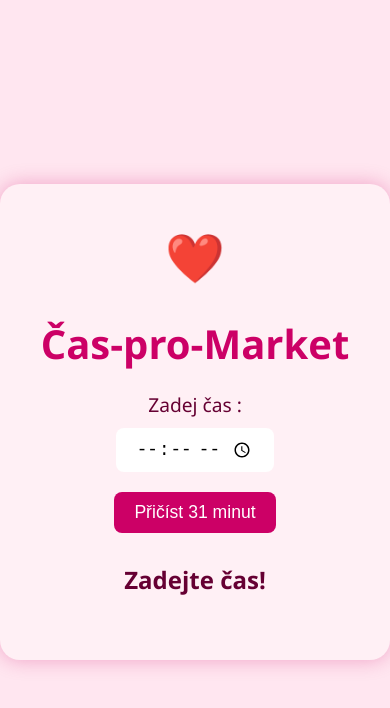
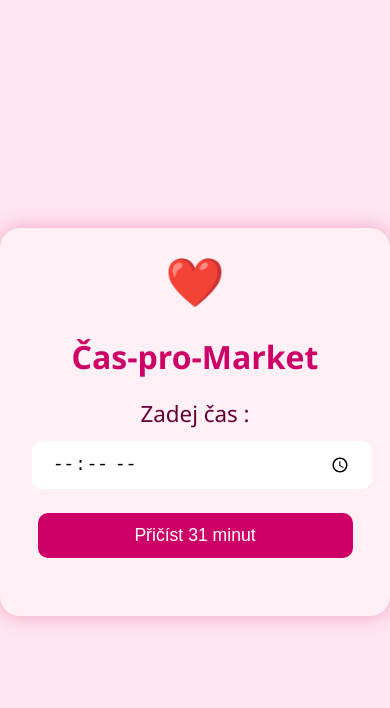
Before and after one commit to Dzejkop75/cas-31, a plain HTML site: page index.html in a window 390 px wide. Both pictures are taken after a click on the button "Přičíst 31 minut". Drawn offline with Linux system fonts and the light colour scheme.

Commit message:
zvetseni

```diff
--- a/index.html
+++ b/index.html
@@ -1,10 +1,11 @@
 <!DOCTYPE html>
-<html>
+<html lang="cs">
 <head>
+  <meta charset="UTF-8" />
+  <meta name="viewport" content="width=device-width, initial-scale=1.0" />
   <link rel="apple-touch-icon" href="icon.png">
   <meta name="apple-mobile-web-app-capable" content="yes">
   <meta name="apple-mobile-web-app-title" content="Čas+">
-  <meta charset="UTF-8" />
   <title>Čas-plus-minut</title>
   <style>
     body {
@@ -26,6 +27,7 @@
       padding: 40px;
       border-radius: 20px;
       box-shadow: 0 0 20px rgba(204, 0, 102, 0.3);
+      max-width: 90vw;
     }
 
     .heart {
@@ -40,19 +42,21 @@
     }
 
     label {
-      font-size: 1.2rem;
+      font-size: 1.4rem;
     }
 
     input, button {
-      font-size: 1.1rem;
-      padding: 10px 20px;
-      margin: 10px;
+      font-size: 1.3rem;
+      padding: 14px 24px;
+      margin: 12px;
       border: none;
-      border-radius: 8px;
+      border-radius: 10px;
     }
 
     input {
       background-color: #fff;
+      width: 100%;
+      max-width: 300px;
     }
 
     button {
@@ -68,8 +72,25 @@
 
     #vysledek {
       margin-top: 20px;
-      font-size: 1.5rem;
+      font-size: 1.6rem;
       font-weight: bold;
+    }
+
+    /* Změny pro malá zařízení */
+    @media (max-width: 600px) {
+      h1 {
+        font-size: 2rem;
+      }
+
+      input, button {
+        font-size: 1.1rem;
+        padding: 12px 20px;
+        width: 90%;
+      }
+
+      .container {
+        padding: 20px;
+      }
     }
   </style>
 </head>
@@ -82,6 +103,20 @@
     <button onclick="pricist31Minut()">Přičíst 31 minut</button>
     <p id="vysledek"></p>
   </div>
-  <script src="script.js"></script>
+  <script>
+    function pricist31Minut() {
+      const input = document.getElementById("cas").value;
+      if (!input) return;
+
+      const [hod, min] = input.split(":").map(Number);
+      const date = new Date();
+      date.setHours(hod, min + 31);
+
+      const noveHodiny = String(date.getHours()).padStart(2, "0");
+      const noveMinuty = String(date.getMinutes()).padStart(2, "0");
+
+      document.getElementById("vysledek").innerText = `Nový čas: ${noveHodiny}:${noveMinuty}`;
+    }
+  </script>
 </body>
 </html>
```
